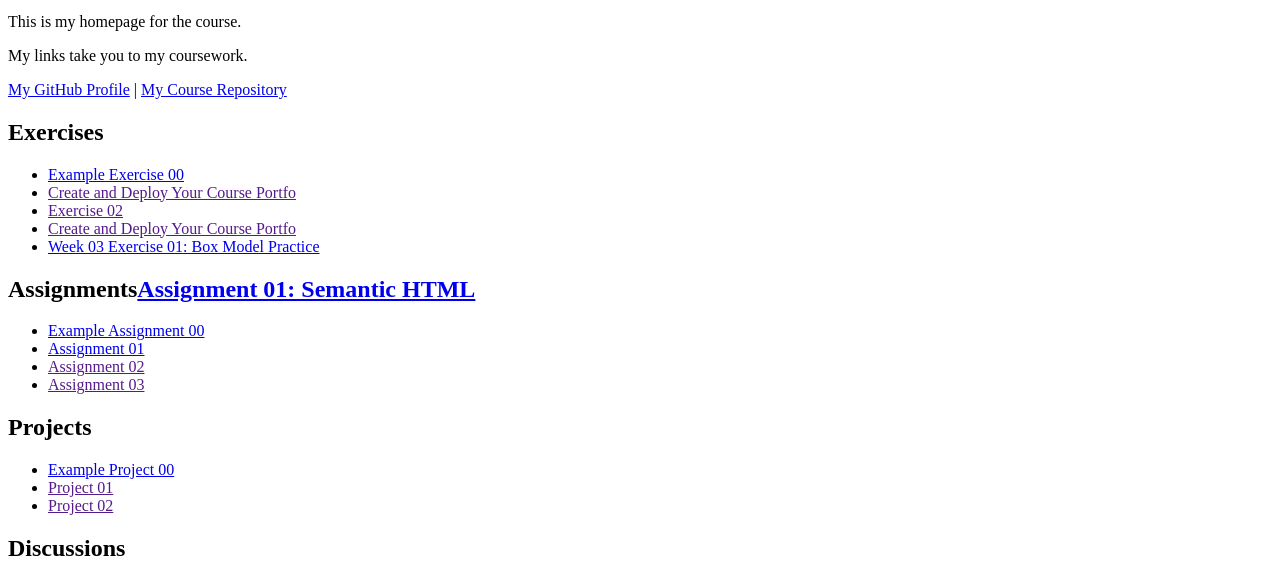
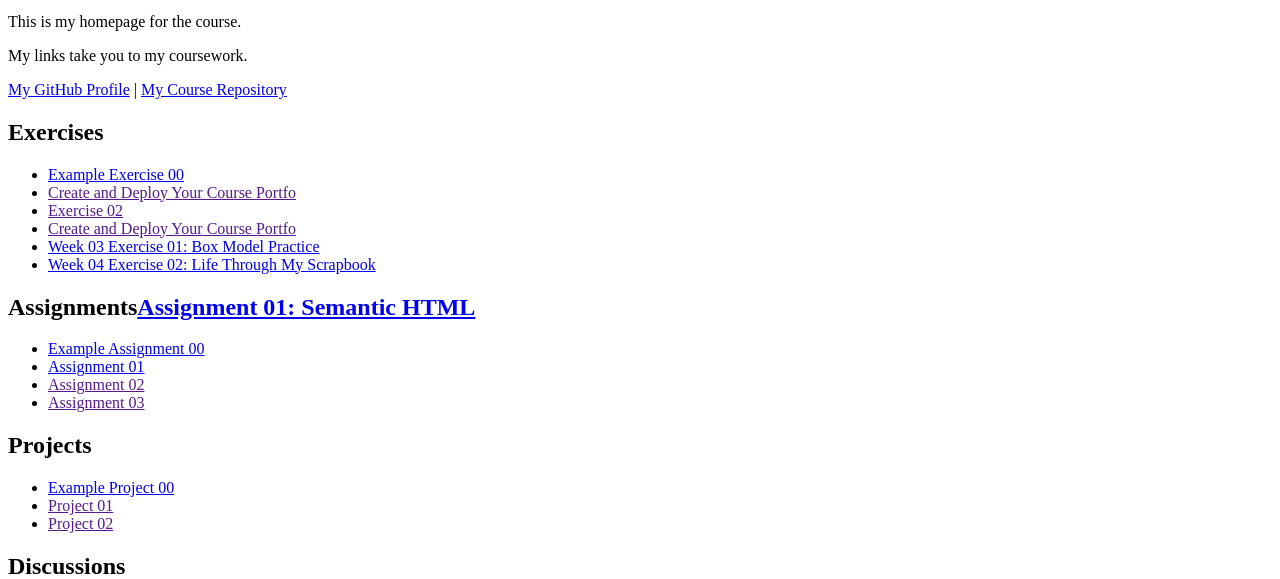
Before and after one commit to RSernaTech/VScommit, a plain HTML site: page index.html in a window 1280 px wide. Shown: the part 148-727 px from the top of the page. Drawn offline with Linux system fonts and the light colour scheme.

Commit message:
Update index.html

```diff
--- a/index.html
+++ b/index.html
@@ -74,7 +74,7 @@ Remember: You must create subfolders for each piece of coursework as the semeste
                     <li><a href="">Create and Deploy Your Course Portfo</a></li>
 
                     <li><a href="week-03-exercise-01/">Week 03 Exercise 01: Box Model Practice</a></li>
-
+                    <li><a href="week-04-exercise-02/">Week 04 Exercise 02: Life Through My Scrapbook</a></li>
                 </ul>
             </section>
 
```
